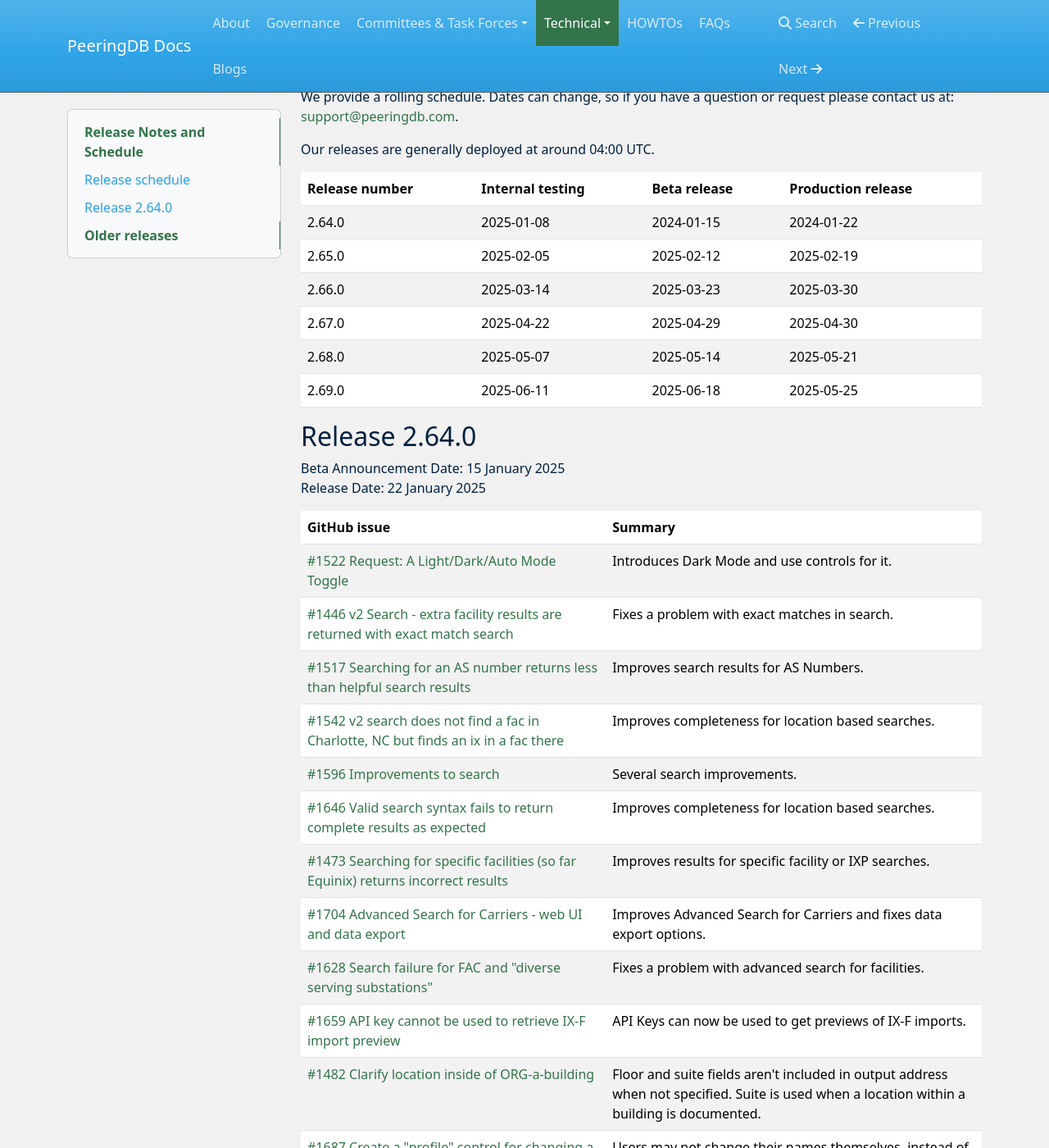
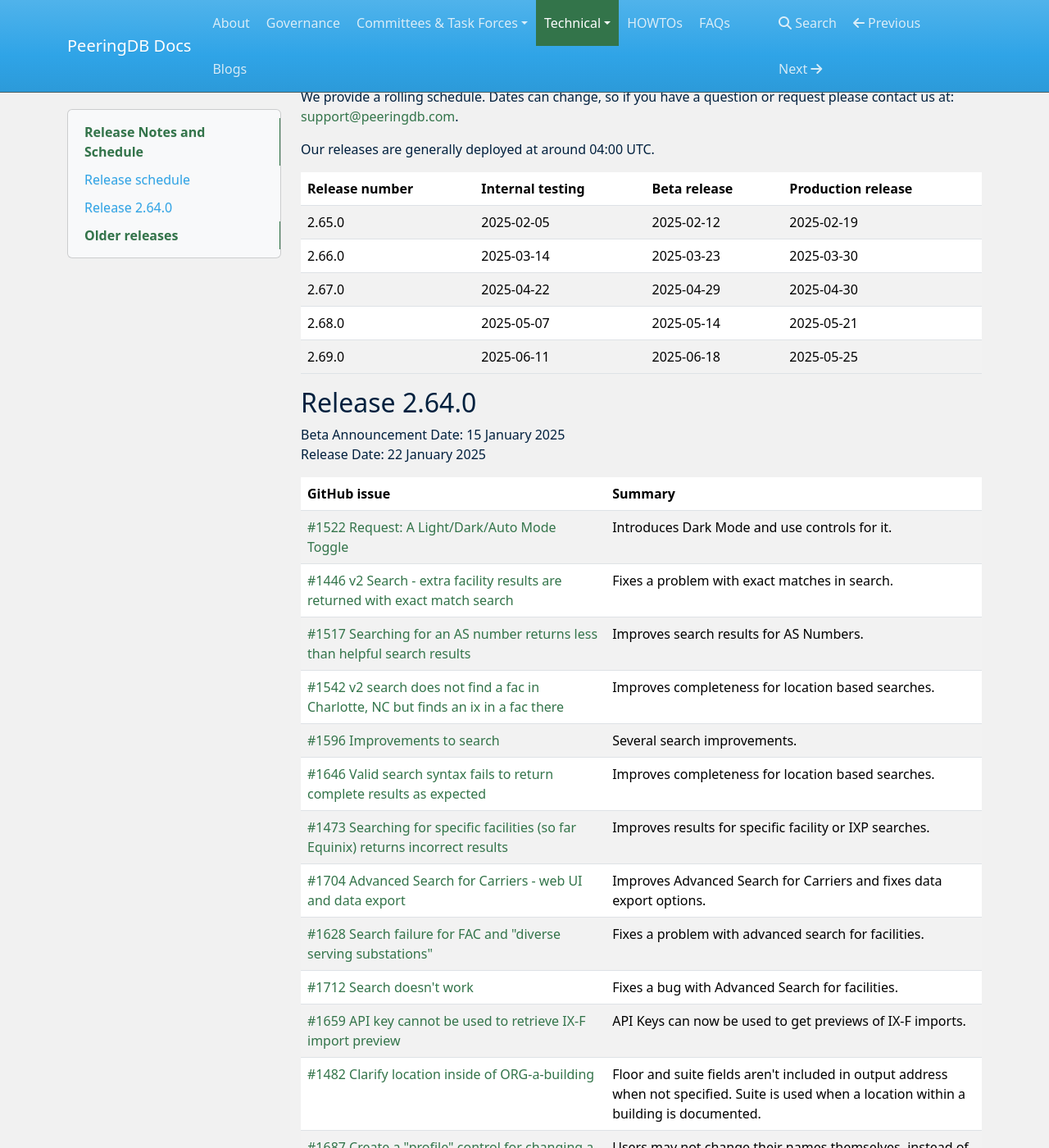
Before and after one commit to peeringdb/docs, an MkDocs documentation site: the page built from docs/release_notes/index.md, in a window 1280 px wide and 1400 px high, scrolled down 324 px. Shown: the whole window at 82% size. Built offline with MkDocs 1.6.1, drawn with Linux system fonts in a browser that asks for light colours; nearby versions of some CDN libraries.

Commit message:
Update index.md (#359)
Adds a missing issue from the 2.64.0 release notes and removed 2.64 from the schedule

```diff
--- a/docs/release_notes/index.md
+++ b/docs/release_notes/index.md
@@ -14,7 +14,6 @@
 
 | **Release number** | **Internal testing** | **Beta release** | **Production release** |
 | -------------- | ---------------- | ------------ | ------------------ |
-| 2.64.0 | 2025-01-08 | 2024-01-15 | 2024-01-22 |
 | 2.65.0 | 2025-02-05 | 2025-02-12 | 2025-02-19 |
 | 2.66.0 | 2025-03-14 | 2025-03-23 | 2025-03-30 |
 | 2.67.0 | 2025-04-22 | 2025-04-29 | 2025-04-30 |
@@ -37,6 +36,7 @@
 | [#1473 Searching for specific facilities (so far Equinix) returns incorrect results](https://github.com/peeringdb/peeringdb/issues/1473) | Improves results for specific facility or IXP searches.|
 | [#1704 Advanced Search for Carriers - web UI and data export ](https://github.com/peeringdb/peeringdb/issues/1704) | Improves Advanced Search for Carriers and fixes data export options.|
 | [#1628 Search failure for FAC and "diverse serving substations"](https://github.com/peeringdb/peeringdb/issues/1628) | Fixes a problem with advanced search for facilities.|
+| [#1712 Search doesn't work](https://github.com/peeringdb/peeringdb/issues/1712) | Fixes a bug with Advanced Search for facilities.|
 | [#1659 API key cannot be used to retrieve IX-F import preview](https://github.com/peeringdb/peeringdb/issues/1659) | API Keys can now be used to get previews of IX-F imports.|
 | [#1482 Clarify location inside of ORG-a-building](https://github.com/peeringdb/peeringdb/issues/1482) | Floor and suite fields aren't included in output address when not specified. Suite is used when a location within a building is documented.|
 | [#1687 Create a "profile" control for changing a person's name](https://github.com/peeringdb/peeringdb/issues/1687) | Users may not change their names themselves, instead of asking the AC to do it for them.|
```
